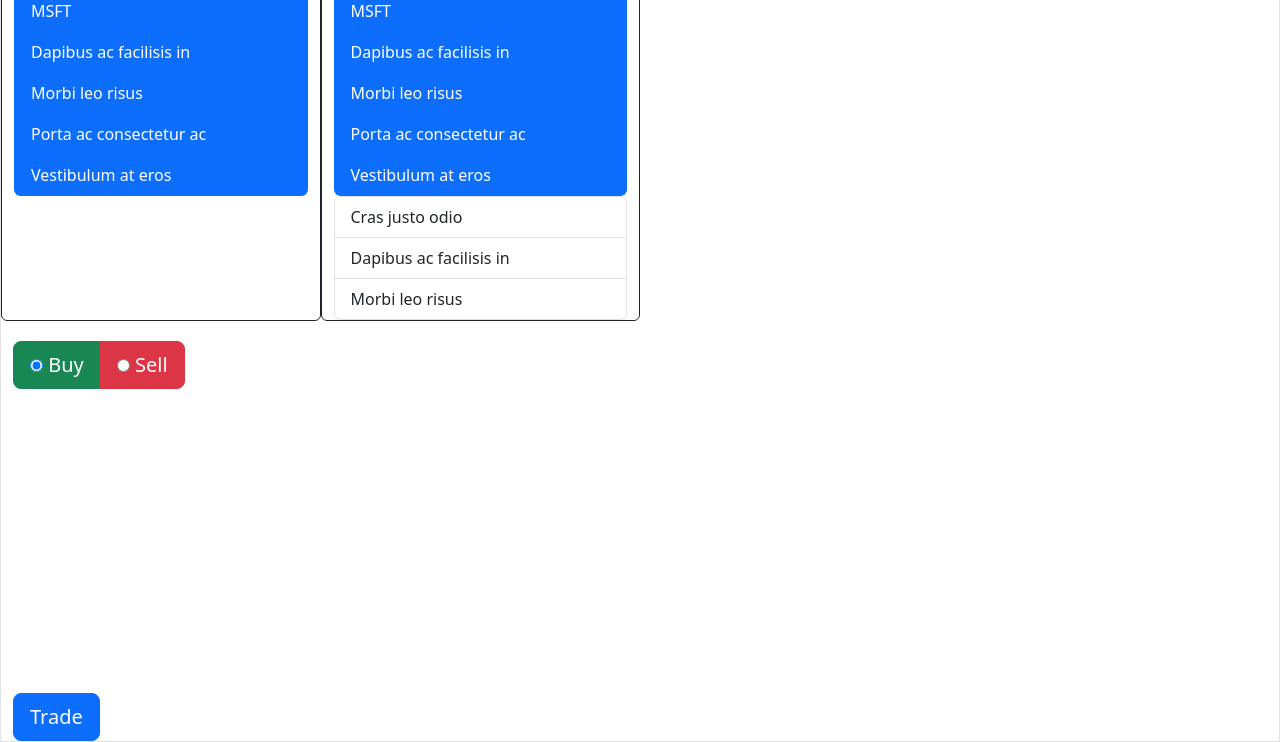
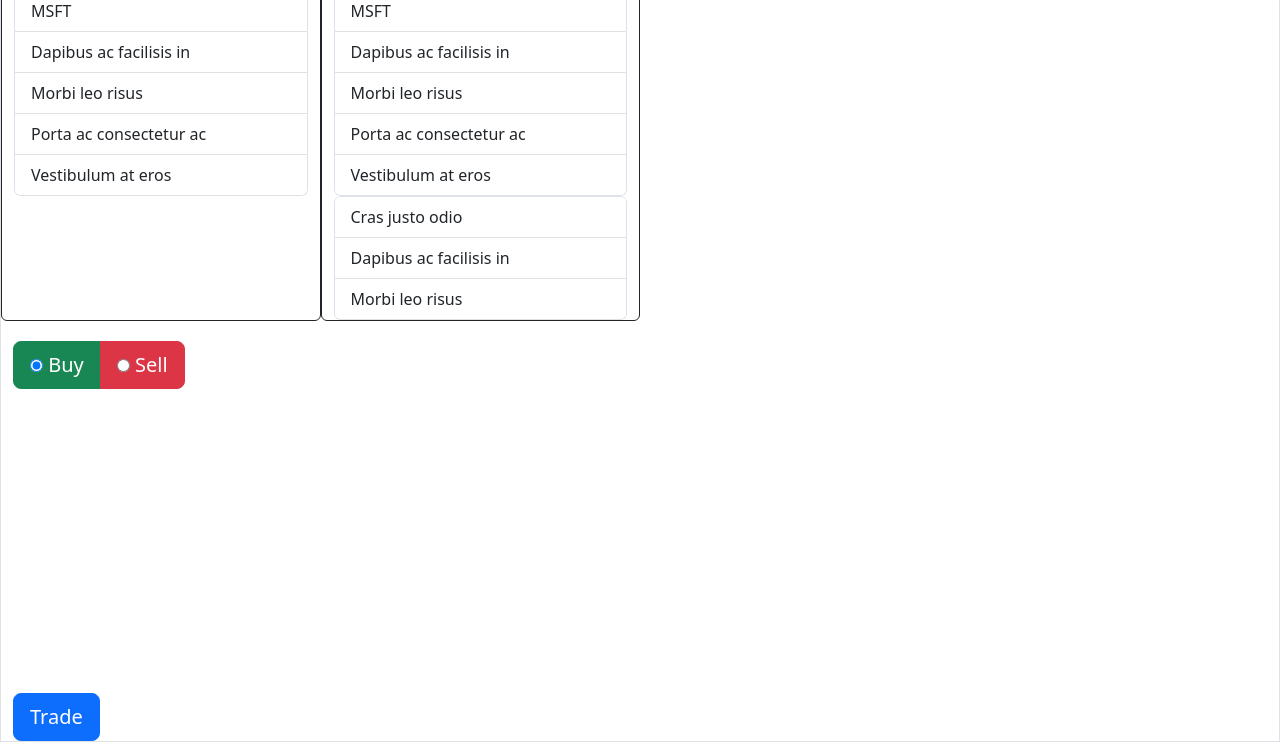
Before and after one commit to WilliamAalund/HackathonSpring2024, a plain HTML site: page index.html in a window 1280 px wide. Shown: the part 58-800 px from the top of the page. Drawn offline with nearby package versions, Linux system fonts and the light colour scheme; a script that the page names is missing.

Commit message:
Click Buttons

```diff
--- a/index.html
+++ b/index.html
@@ -88,6 +88,7 @@
                 maximum: new Date(2018, 8, 0o1)
               }
             }
+
           });
           $.getJSON("https://canvasjs.com/data/docs/ltceur2018.json", function(data) {
             for(var i = 0; i < data.length; i++){
@@ -108,11 +109,11 @@
                 <h2>S&P Tickers</h2>
 
                 <div class="list-group">
-                    <button id="MSFT" type="button" class="list-group-item list-group-item-action active" onclick="toggleEnable('MSFT')">MSFT</button>
-                    <button id="AAGR" type="button" class="list-group-item list-group-item-action active">Dapibus ac facilisis in</button>
-                    <button id="CAT" type="button" class="list-group-item list-group-item-action active">Morbi leo risus</button>
-                    <button id="CART" type="button" class="list-group-item list-group-item-action active">Porta ac consectetur ac</button>
-                    <button id="FNB" type="button" class="list-group-item list-group-item-action active">Vestibulum at eros</button>
+                    <button id="MSFT" type="button" class="list-group-item list-group-item-action" onclick="toggleEnable(id)">MSFT</button>
+                    <button id="AAGR" type="button" class="list-group-item list-group-item-action" onclick="toggleEnable(id)">Dapibus ac facilisis in</button>
+                    <button id="CAT" type="button" class="list-group-item list-group-item-action" onclick="toggleEnable(id)">Morbi leo risus</button>
+                    <button id="CART" type="button" class="list-group-item list-group-item-action" onclick="toggleEnable(id)">Porta ac consectetur ac</button>
+                    <button id="FNB" type="button" class="list-group-item list-group-item-action" onclick="toggleEnable(id)">Vestibulum at eros</button>
                 </div>
 
             </div>
@@ -121,11 +122,11 @@
                 <h2>My Tickers</h2>
 
                 <div class="list-group">
-                    <button id="MSFT" type="button" class="list-group-item list-group-item-action active" onclick="toggleEnable('MSFT')">MSFT</button>
-                    <button id="AAGR" type="button" class="list-group-item list-group-item-action active">Dapibus ac facilisis in</button>
-                    <button id="CAT" type="button" class="list-group-item list-group-item-action active">Morbi leo risus</button>
-                    <button id="CART" type="button" class="list-group-item list-group-item-action active">Porta ac consectetur ac</button>
-                    <button id="FNB" type="button" class="list-group-item list-group-item-action active">Vestibulum at eros</button>
+                    <button id="MSFT" type="button" class="list-group-item list-group-item-action">MSFT</button>
+                    <button id="AAGR" type="button" class="list-group-item list-group-item-action">Dapibus ac facilisis in</button>
+                    <button id="CAT" type="button" class="list-group-item list-group-item-action">Morbi leo risus</button>
+                    <button id="CART" type="button" class="list-group-item list-group-item-action">Porta ac consectetur ac</button>
+                    <button id="FNB" type="button" class="list-group-item list-group-item-action ">Vestibulum at eros</button>
                 </div>
 
                 <ul class="list-group">
--- a/test.js
+++ b/test.js
@@ -1,6 +1,13 @@
 var selected
+var buttons = document.getElementsByClassName("list-group");
+var previous = ''
 
 function toggleEnable(name) {
     selected = name;
-    document.getElementById(name).classList.toggle('active');
+
+    document.getElementById(selected).classList.toggle('active');
+    if (!(previous == name || previous == '')) {
+        document.getElementById(previous).classList.toggle('active');
+    }
+    previous = name;
 }
```
Also changed, not shown: 1 other file.
